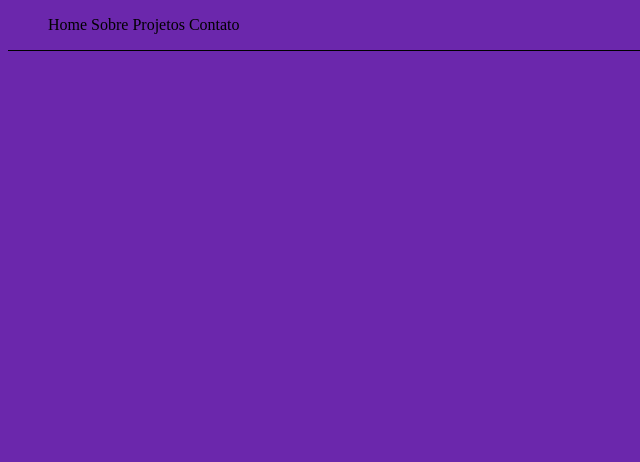
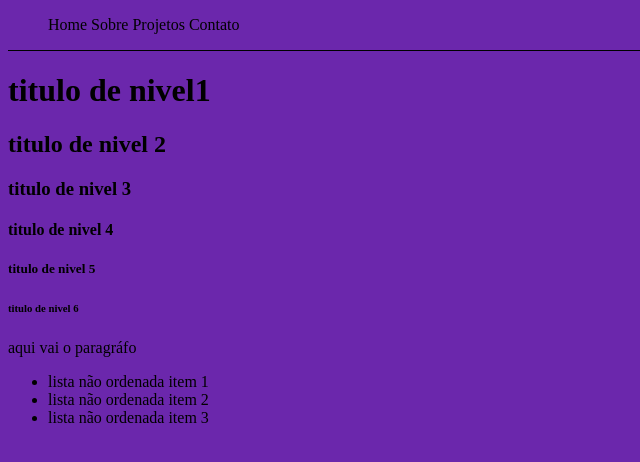
Before and after one commit to AdrieliBeatriz/2mat, a plain HTML site: page index.html in a window 1280 px wide. Shown: the whole page, without its empty margins (0-640 px from the left). Drawn offline with Linux system fonts and the light colour scheme.

Commit message:
Update index.html

```diff
--- a/index.html
+++ b/index.html
@@ -29,5 +29,17 @@
             </ul>
         </nav>
     </header>
+<h1>titulo de nivel1</h1>
+<h2>titulo de nivel 2</h2>
+<h3>titulo de nivel 3</h3>
+<h4>titulo de nivel 4</h4>
+<h5>titulo de nivel 5</h5>
+<h6>titulo de nivel 6</h6>
+    <p>aqui vai o paragráfo</p>
+    <ul>
+    <li>lista não ordenada item 1</li>
+        <li>lista não ordenada item 2</li>
+        <li>lista não ordenada item 3</li>
+    </ul>
 </body>
 </html>
```
